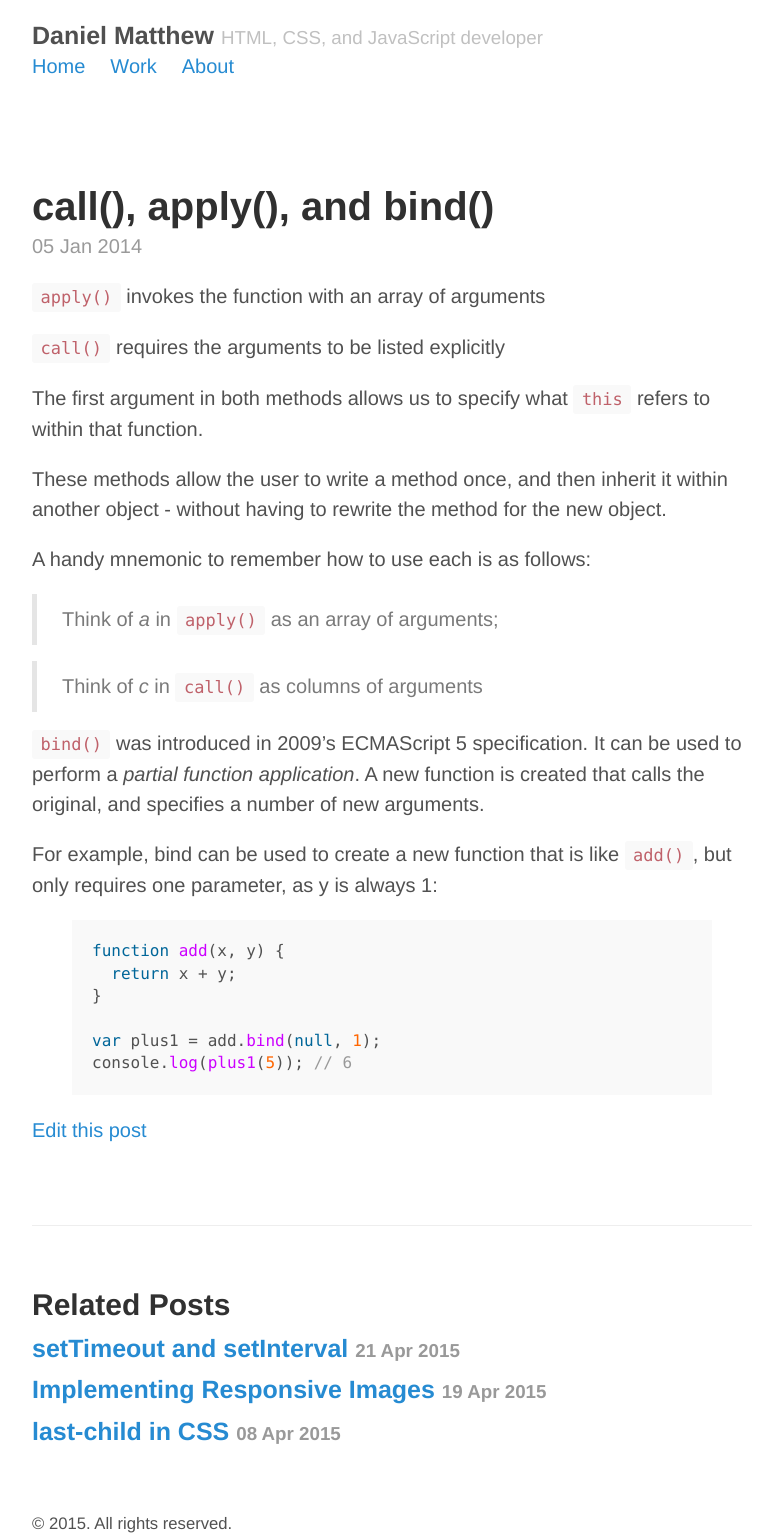
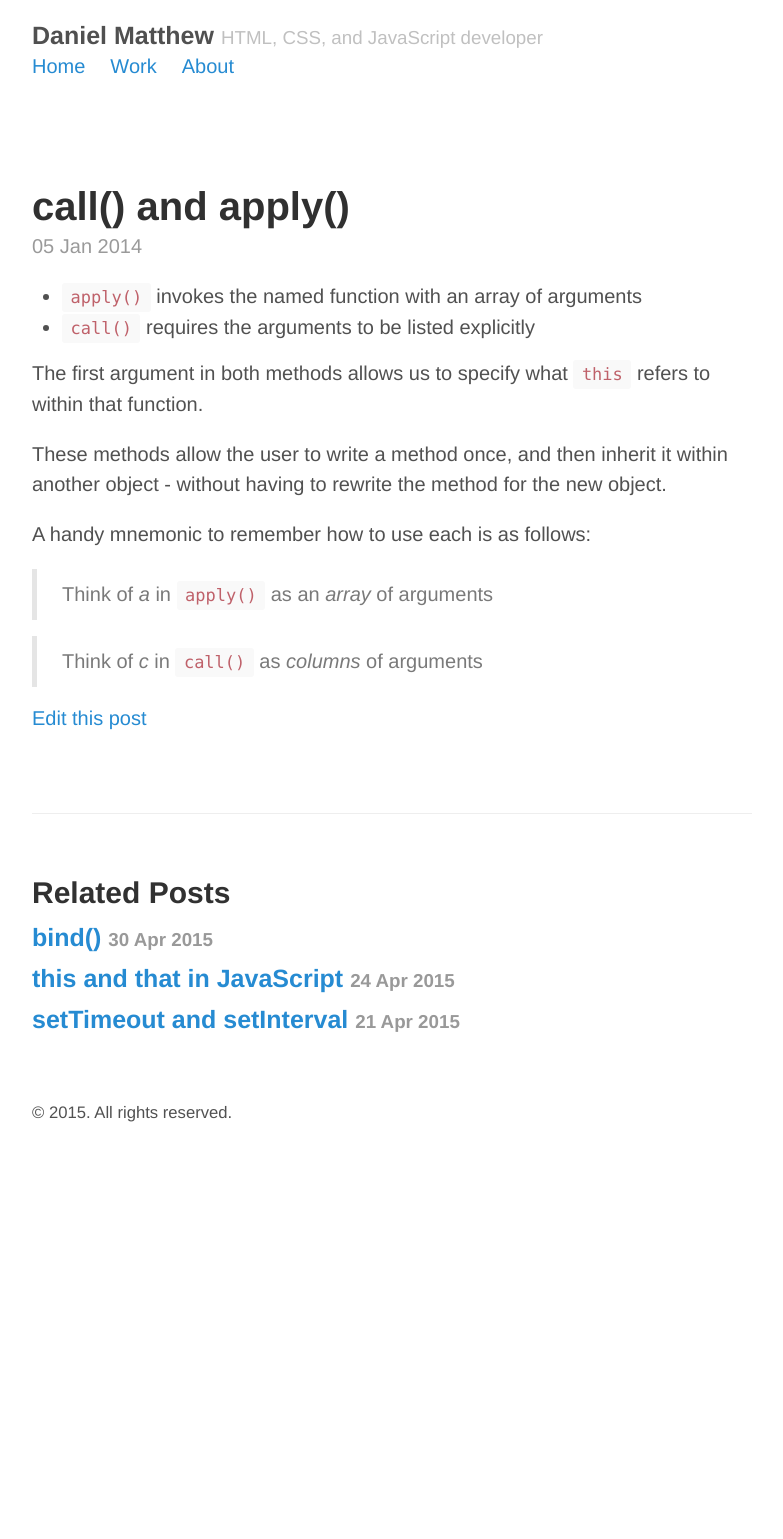
Before and after one commit to danielmatthew/website, a Jekyll site: the page built from _posts/2014-01-05-call-and-apply.md, in a window 1280 px wide. Shown: the whole page, without its empty margins (248-1031 px from the left). Built offline with Jekyll 4.4.1, drawn with Linux system fonts in a browser that asks for light colours; after the commit the page ends 1128 px from its top, so only the background shows below that.

Commit message:
Post on this

```diff
--- a/_posts/2014-01-05-call-and-apply.md
+++ b/_posts/2014-01-05-call-and-apply.md
@@ -1,30 +1,17 @@
 ---
 layout: post
-title: call(), apply(), and bind()
+title: call() and apply()
 ---
 
-`apply()` invokes the function with an array of arguments
-
-`call()` requires the arguments to be listed explicitly
+- `apply()` invokes the named function with an array of arguments
+- `call()` requires the arguments to be listed explicitly
 
 The first argument in both methods allows us to specify what `this` refers to within that function.
 
 These methods allow the user to write a method once, and then inherit it within another object - without having to rewrite the method for the new object.
 
 A handy mnemonic to remember how to use each is as follows:
-> Think of _a_ in `apply()` as an array of arguments;
 
-> Think of _c_ in `call()` as columns of arguments
+> Think of _a_ in `apply()` as an _array_ of arguments
 
-`bind()` was introduced in 2009’s ECMAScript 5 specification. It can be used to perform a _partial function application_. A new function is created that calls the original, and specifies a number of new arguments.
-
-For example, bind can be used to create a new function that is like `add()`, but only requires one parameter, as y is always 1:
-
-{% highlight js %}
-function add(x, y) {
-  return x + y;
-}
-
-var plus1 = add.bind(null, 1);
-console.log(plus1(5)); // 6
-{% endhighlight %}
+> Think of _c_ in `call()` as _columns_ of arguments
--- a/index.html
+++ b/index.html
@@ -3,7 +3,7 @@
 title: Home
 ---
 
-<div class="posts">
+<section class="posts">
   {% for post in paginator.posts %}
   <article class="post">
     <h1 class="post-title">
@@ -17,7 +17,7 @@
     {{ post.content }}
   </article>
   {% endfor %}
-</div>
+</section>
 
 <div class="pagination">
   {% if paginator.next_page %}
--- a/public/sass/poole.scss
+++ b/public/sass/poole.scss
@@ -119,6 +119,10 @@
 ul, ol, dl {
   margin-top: 0;
   margin-bottom: 1rem;
+}
+
+.post ul {
+  @extend %default-ul;
 }
 
 dt {
```
Also changed, not shown: _posts/2015-04-21-setTimeout-and-setInterval.md (+1 -1 lines), _posts/2015-04-24-this-and-that-in-javascript.md (added, +141 -0 lines), _posts/2015-04-30-bind.md (added, +17 -0 lines), work.md (+1 -1 lines), public/css/styles.css, 1 other file.
